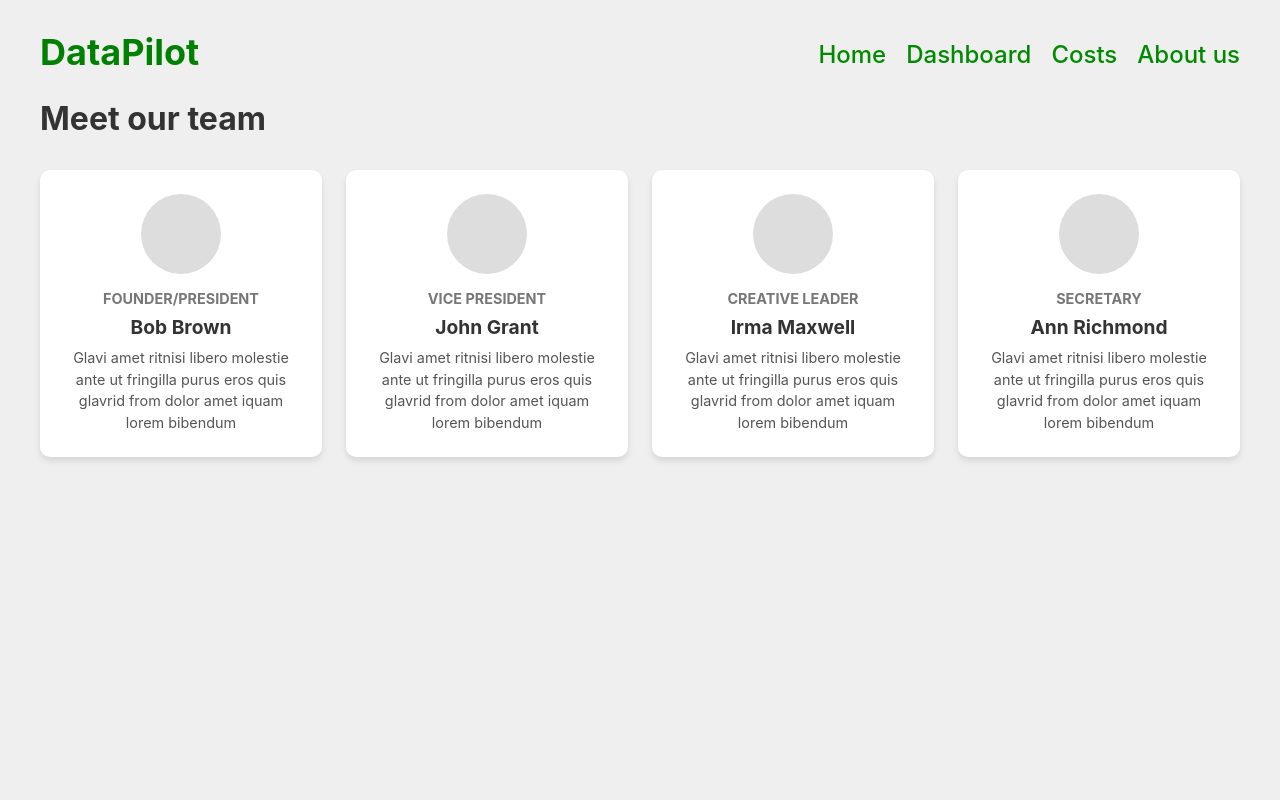
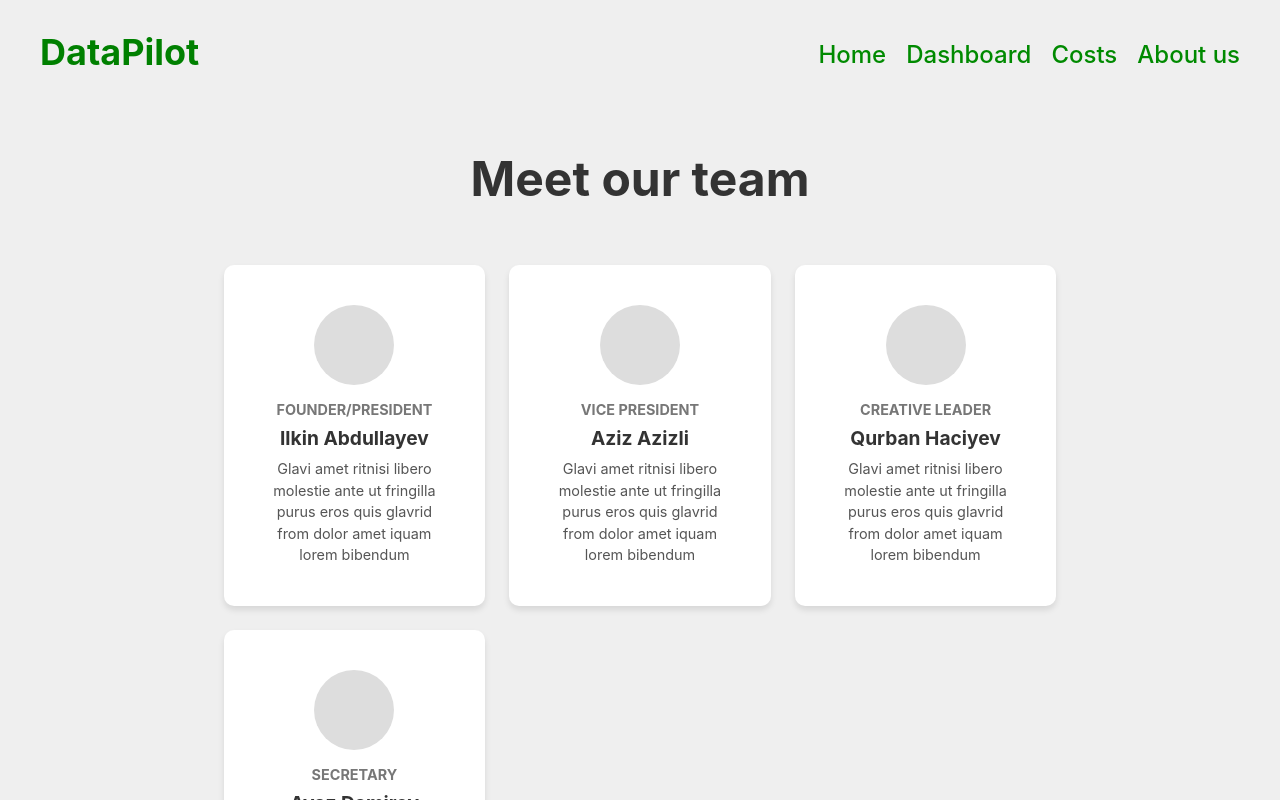
Before and after one commit to DemirovAYAZ/Nankatsu, a React (Vite) app: page /about-us in a window 1280 px wide. Shown: the top 800 px of the page. Built offline with nearby package versions, Linux system fonts and the light colour scheme.

Commit message:
about us 2

```diff
--- a/src/pages/AboutUs/AboutUs.jsx
+++ b/src/pages/AboutUs/AboutUs.jsx
@@ -5,25 +5,25 @@ const AboutUs = () => {
     const teamMembers = [
         {
             role: "Founder/President",
-            name: "Bob Brown",
+            name: "Ilkin Abdullayev",
             description:
                 "Glavi amet ritnisi libero molestie ante ut fringilla purus eros quis glavrid from dolor amet iquam lorem bibendum",
         },
         {
             role: "Vice President",
-            name: "John Grant",
+            name: "Aziz Azizli",
             description:
                 "Glavi amet ritnisi libero molestie ante ut fringilla purus eros quis glavrid from dolor amet iquam lorem bibendum",
         },
         {
             role: "Creative Leader",
-            name: "Irma Maxwell",
+            name: "Qurban Haciyev",
             description:
                 "Glavi amet ritnisi libero molestie ante ut fringilla purus eros quis glavrid from dolor amet iquam lorem bibendum",
         },
         {
             role: "Secretary",
-            name: "Ann Richmond",
+            name: "Ayaz Damirov",
             description:
                 "Glavi amet ritnisi libero molestie ante ut fringilla purus eros quis glavrid from dolor amet iquam lorem bibendum",
         },
--- a/src/pages/AboutUs/styles.module.css
+++ b/src/pages/AboutUs/styles.module.css
@@ -1,5 +1,5 @@
 .title {
-    font-size: 2rem;
+    font-size: 3em;
     font-weight: bold;
     margin-bottom: 2rem;
     color: #333;
@@ -7,6 +7,12 @@
 
 .about_us{
     margin: auto;
+    display: flex;
+    justify-content: center;
+    gap: 25px;
+    align-items: center;
+    flex-direction: column;
+    margin-top: 50px;
 }
 
 .grid {
@@ -19,7 +25,7 @@
     background-color: white;
     border-radius: 10px;
     box-shadow: 0 4px 6px rgba(0, 0, 0, 0.1);
-    padding: 1.5rem;
+    padding: 2.5rem;
     text-align: center;
     transition: transform 0.3s ease, box-shadow 0.3s ease;
 }
```
